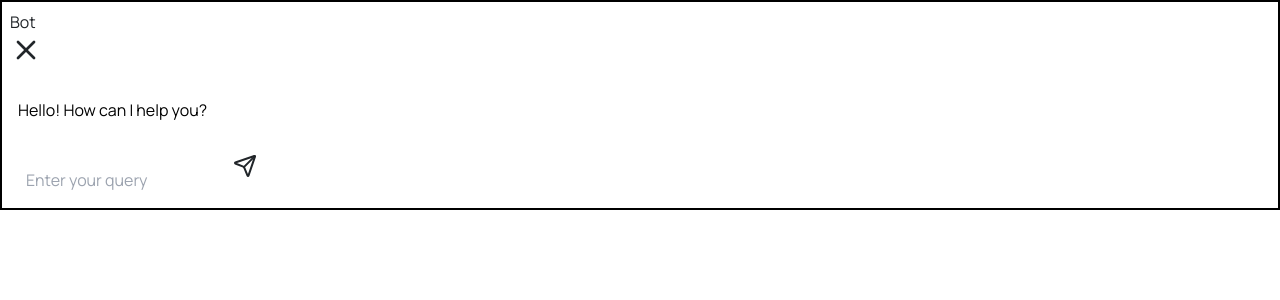
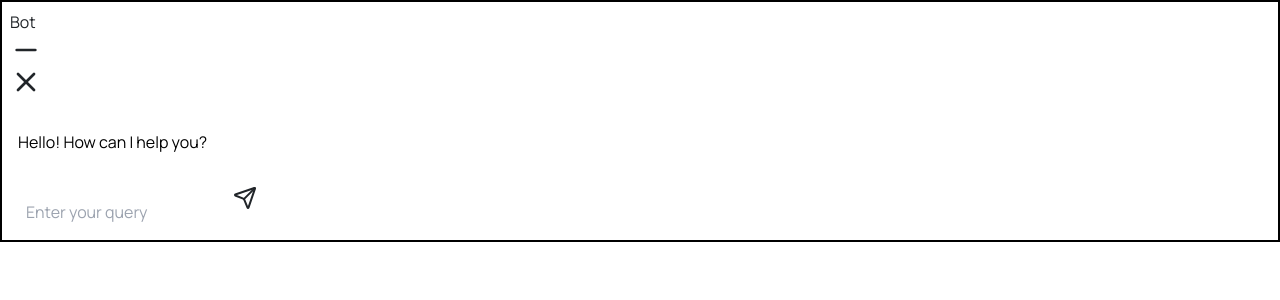
Before and after one commit to TisyaManhas/NGOAssist---Chatbot, a React (Vite) app in the folder frontend/: page / in a window 1280 px wide. Both pictures are taken after a click on the element 640 px from the left and 24 px from the top of the page. Shown: the top 300 px of the page. Built offline with nearby package versions, Linux system fonts and the light colour scheme; no server answers.

Commit message:
minimize icon

```diff
--- a/frontend/src/components/ChatBox.jsx
+++ b/frontend/src/components/ChatBox.jsx
@@ -1,5 +1,5 @@
 import { useEffect, useRef, useState } from "react";
-import { SendHorizonal, Send, X } from "lucide-react";
+import { SendHorizonal, Send, X, Minus } from "lucide-react";
 const ChatBox = () => {
   const inputRef = useRef();
   let uID = "";
@@ -68,11 +68,21 @@
 
       <div className="md:w-96 min-h-80  shadow-2xl rounded-3xl border-black border-2 overflow-hidden flex flex-col justify-between items-center">
         <div className="w-full h-full">
-          <div className="w-full border-black border-b-2 p-2 bg-pink-600">
+          {/* <div className="w-full border-black border-b-2 p-2 bg-pink-600">
             <div className="flex direction-row-reverse w-full h-full gap-80">Bot
+            <Minus size={32} />
             <X size={32} />
             </div>
-          </div>
+          </div> */}
+          <div className="w-full border-black border-b-2 p-2 bg-pink-600">
+            <div className="flex justify-between items-center w-full h-full">
+              <span>Bot</span>
+              <div className="flex gap-2">
+               <Minus size={32} />
+               <X size={32} />
+              </div>
+  </div>
+</div>
 
           <div
             id="messages"
```
